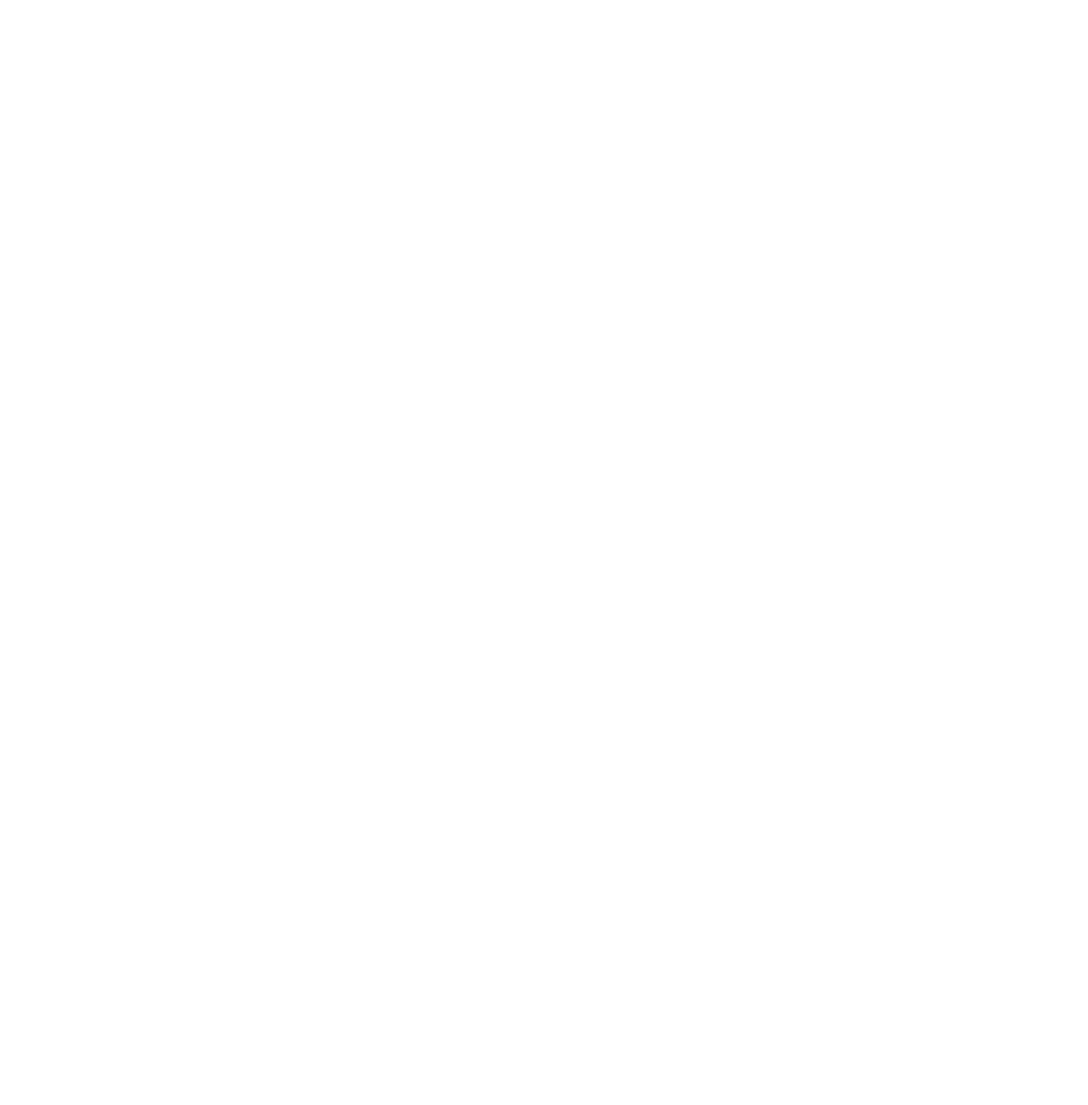
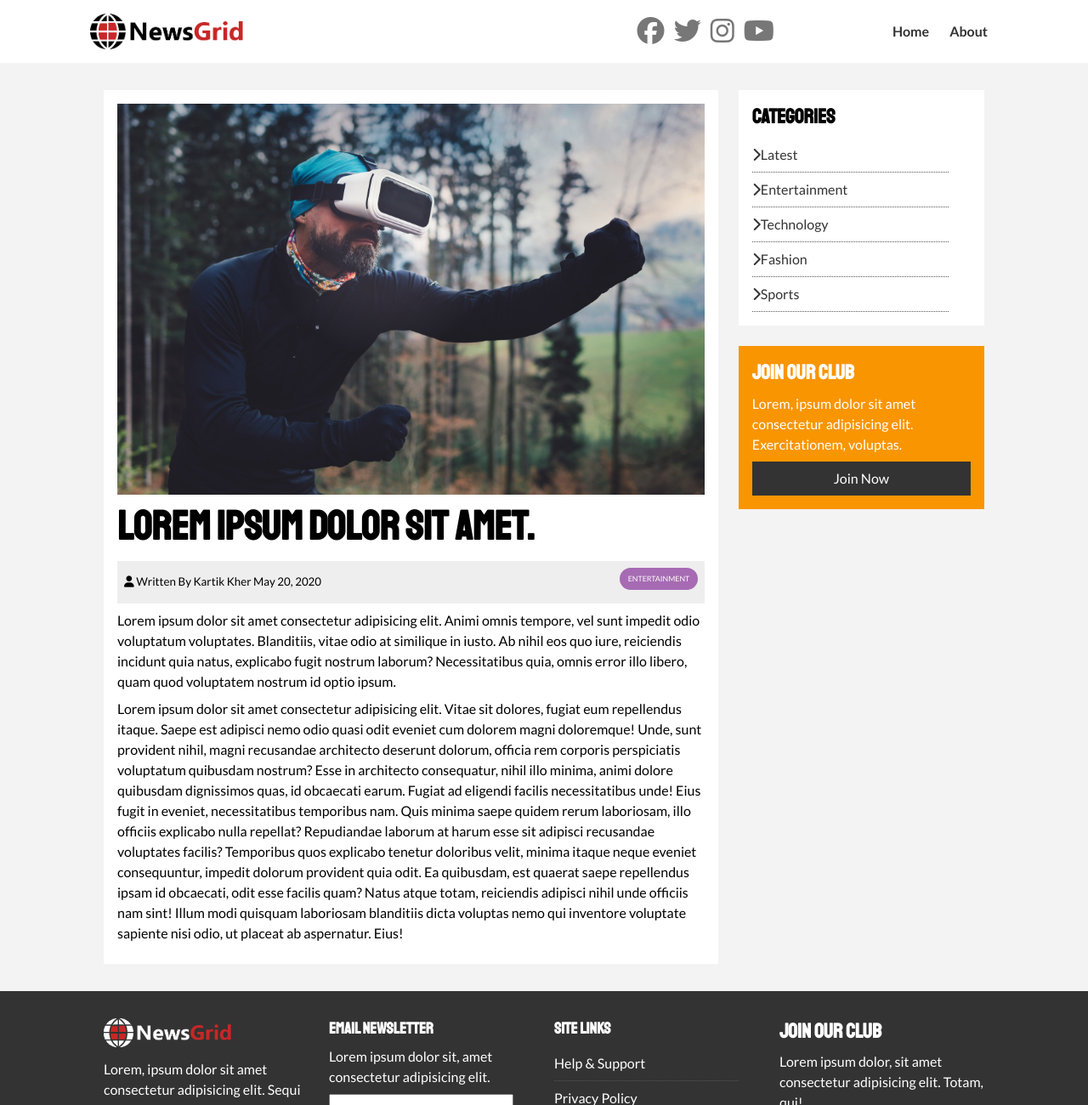
Before and after one commit to kartikkher/news-website, a plain HTML site: page article.html in a window 1280 px wide. Shown: the top 1300 px of the page at 85% size. Before the commit the page ends 800 px from the top, so only its background shows below. Drawn offline with Linux system fonts and the light colour scheme.

Commit message:
Project Completed

```diff
--- a/article.html
+++ b/article.html
@@ -0,0 +1,124 @@
+<!DOCTYPE html>
+<html lang="en">
+
+<head>
+  <meta charset="UTF-8">
+  <meta name="viewport" content="width=device-width, initial-scale=1.0">
+  <script src="https://kit.fontawesome.com/bf308472c3.js" crossorigin="anonymous"></script>
+  <link
+    href="https://fonts.googleapis.com/css2?family=Lato:ital,wght@0,100;0,300;0,400;0,700;0,900;1,100;1,300;1,400;1,700;1,900&family=Staatliches&display=swap"
+    rel="stylesheet">
+  <link rel="stylesheet" href="css/style.css">
+  <link rel="stylesheet" media="screen and (max-width: 768px)" href="css/mobile.css">
+  <link rel="shortcut icon" type="image/x-icon" href="favicon.ico">
+  <title>News | Latest News</title>
+</head>
+
+<body>
+  <nav id="main-nav">
+    <div class="container">
+      <img src="img/logo.png" alt="NewsGrid" class="logo">
+      <div class="social">
+        <a href="http://facebook.com" target="_blank"><i class="fab fa-facebook fa-2x"></i></a>
+        <a href="http://twitter.com" target="_blank"><i class="fab fa-twitter fa-2x"></i></a>
+        <a href="http://instagram.com" target="_blank"><i class="fab fa-instagram fa-2x"></i></a>
+        <a href="http://youtube.com" target="_blank"><i class="fab fa-youtube fa-2x"></i></a>
+      </div>
+      <ul>
+        <li><a href="index.html">Home</a></li>
+        <li><a href="about.html">About</a></li>
+      </ul>
+    </div>
+  </nav>
+
+  <!-- Section: About -->
+  <section id="article">
+    <div class="container">
+      <div class="page-container">
+        <article class="card">
+          <img src="img/articles/ent1.jpg" alt="ent1">
+          <h1 class="l-heading">Lorem ipsum dolor sit amet.</h1>
+          <div class="meta">
+            <small>
+              <i class="fas fa-user"></i> Written By Kartik Kher May 20, 2020
+            </small>
+            <div class="category category-ent">Entertainment</div>
+          </div>
+          <p>Lorem ipsum dolor sit amet consectetur adipisicing elit. Animi omnis tempore, vel sunt impedit odio
+            voluptatum voluptates. Blanditiis, vitae odio at similique in iusto. Ab nihil eos quo iure, reiciendis
+            incidunt quia natus, explicabo fugit nostrum laborum? Necessitatibus quia, omnis error illo libero, quam
+            quod voluptatem nostrum id optio ipsum.</p>
+          <p>Lorem ipsum dolor sit amet consectetur adipisicing elit. Vitae sit dolores, fugiat eum repellendus itaque.
+            Saepe est adipisci nemo odio quasi odit eveniet cum dolorem magni doloremque! Unde, sunt provident nihil,
+            magni recusandae architecto deserunt dolorum, officia rem corporis perspiciatis voluptatum quibusdam
+            nostrum? Esse in architecto consequatur, nihil illo minima, animi dolore quibusdam dignissimos quas, id
+            obcaecati earum. Fugiat ad eligendi facilis necessitatibus unde! Eius fugit in eveniet, necessitatibus
+            temporibus nam. Quis minima saepe quidem rerum laboriosam, illo officiis explicabo nulla repellat?
+            Repudiandae laborum at harum esse sit adipisci recusandae voluptates facilis? Temporibus quos explicabo
+            tenetur doloribus velit, minima itaque neque eveniet consequuntur, impedit dolorum provident quia odit. Ea
+            quibusdam, est quaerat saepe repellendus ipsam id obcaecati, odit esse facilis quam? Natus atque totam,
+            reiciendis adipisci nihil unde officiis nam sint! Illum modi quisquam laboriosam blanditiis dicta voluptas
+            nemo qui inventore voluptate sapiente nisi odio, ut placeat ab aspernatur. Eius!</p>
+
+        </article>
+
+        <aside id="category" class="card">
+          <h2>Categories</h2>
+          <ul class="list">
+            <li><a href="#"><i class="fas fa-chevron-right"></i>Latest</a></li>
+            <li><a href="#"><i class="fas fa-chevron-right"></i>Entertainment</a></li>
+            <li><a href="#"><i class="fas fa-chevron-right"></i>Technology</a></li>
+            <li><a href="#"><i class="fas fa-chevron-right"></i>Fashion</a></li>
+            <li><a href="#"><i class="fas fa-chevron-right"></i>Sports</a></li>
+          </ul>
+        </aside>
+
+        <aside class="card bg-secondary">
+          <h2>Join Our Club</h2>
+          <p>Lorem, ipsum dolor sit amet consectetur adipisicing elit. Exercitationem, voluptas.</p>
+          <a href="#" class="btn btn-dark btn-block">Join Now</a>
+        </aside>
+      </div>
+    </div>
+  </section>
+
+  <!-- Footer -->
+  <footer id="main-footer" class="py-2">
+    <div class="container footer-container">
+      <div>
+        <img src="img/logo_light.png" alt="NewsGrid">
+        <p>Lorem, ipsum dolor sit amet consectetur adipisicing elit. Sequi quis molestias quo amet architecto harum
+          minima quia aperiam distinctio velit.</p>
+      </div>
+      <div>
+        <h3>Email Newsletter</h3>
+        <p>Lorem ipsum dolor sit, amet consectetur adipisicing elit.</p>
+        <form>
+          <input type="email" placeholder="Enter Email">
+          <input type="submit" value="Subscribe" class="btn btn-primary">
+        </form>
+      </div>
+      <div>
+        <h3>Site Links</h3>
+        <ul class="list">
+          <li><a href="#">Help & Support</a></li>
+          <li><a href="#">Privacy Policy</a></li>
+          <li><a href="#">About Us</a></li>
+          <li><a href="#">Contact</a></li>
+        </ul>
+      </div>
+      <div>
+        <h2>Join Our Club</h2>
+        <p>Lorem ipsum dolor, sit amet consectetur adipisicing elit. Totam, qui!</p>
+        <a href="#" class="btn btn-secondary">Join Now</a>
+      </div>
+      <div>
+        <p>
+          Copyright &copy; 2020, All Rights Reserved
+        </p>
+      </div>
+    </div>
+  </footer>
+</body>
+
+</html>
--- a/css/mobile.css
+++ b/css/mobile.css
@@ -0,0 +1,62 @@
+/* Navigation */
+#main-nav .social {
+  display: none;
+}
+
+#main-nav .container {
+  grid-template-columns: 1fr;
+  grid-gap: 1.2rem;
+}
+
+#main-nav ul,
+#main-nav .logo {
+  justify-self: center;
+}
+
+#main-nav ul li a {
+  padding: 0.5rem;
+}
+
+#home-articles .articles-container {
+  grid-template-columns: repeat(2, 1fr);
+}
+
+#home-articles .articles-container>*:first-child,
+#home-articles .articles-container>*:last-child {
+  grid-template-columns: 1fr;
+  grid-column: 1;
+}
+
+@media(max-width: 600px) {
+
+  /* Stack Grid Items */
+  #showcase .showcase-container,
+  #home-articles .articles-container,
+  #main-footer .footer-container {
+    grid-template-columns: 1fr;
+  }
+
+  #main-footer .footer-container>*:last-child {
+    grid-column: 1;
+  }
+
+  #main-footer .footer-container>*:first-child,
+  #main-footer .footer-container>*:nth-child(2) {
+    border-bottom: #444 dotted 1px;
+    padding-bottom: 1rem;
+  }
+
+  .page-container {
+    grid-template-columns: 1fr;
+    text-align: center;
+  }
+
+  .page-container>*:first-child {
+    grid-row: 1;
+  }
+
+  .l-heading {
+    font-size: 2rem;
+  }
+
+}
--- a/css/style.css
+++ b/css/style.css
@@ -184,6 +184,10 @@ h6 {
   color: var(--primary-color) !important;
 }
 
+.l-heading {
+  font-size: 3rem;
+}
+
 /* Inner Page grid container */
 .page-container {
   display: grid;
@@ -300,6 +304,18 @@ h6 {
   grid-column: 2 /span 2;
 }
 
+#article .meta {
+  display: flex;
+  justify-content: space-between;
+  align-items: center;
+  background: #eee;
+  padding: 0.5rem;
+}
+
+#aricle .meta .category {
+  margin-top: 0.4rem;
+}
+
 /* Footer */
 #main-footer {
   background: var(--dark-color);
```
